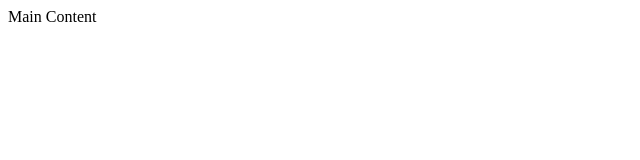
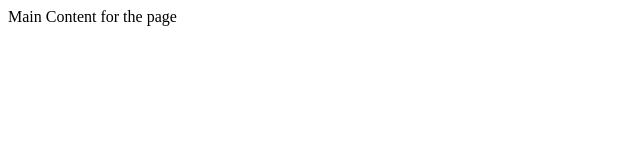
Before and after one commit to AnshukAggarwal/practice-commands, a plain HTML site: page index.html in a window 1280 px wide. Shown: the full height of the page, 0-640 px from the left. Drawn offline with Linux system fonts and the light colour scheme.

Commit message:
updated index.html

```diff
--- a/index.html
+++ b/index.html
@@ -7,7 +7,6 @@
     <title>Document</title>
 </head>
 <body>
-    <main>Main Content
-    </main>
+    <main>Main Content for the page</main>
 </body>
 </html>
```
